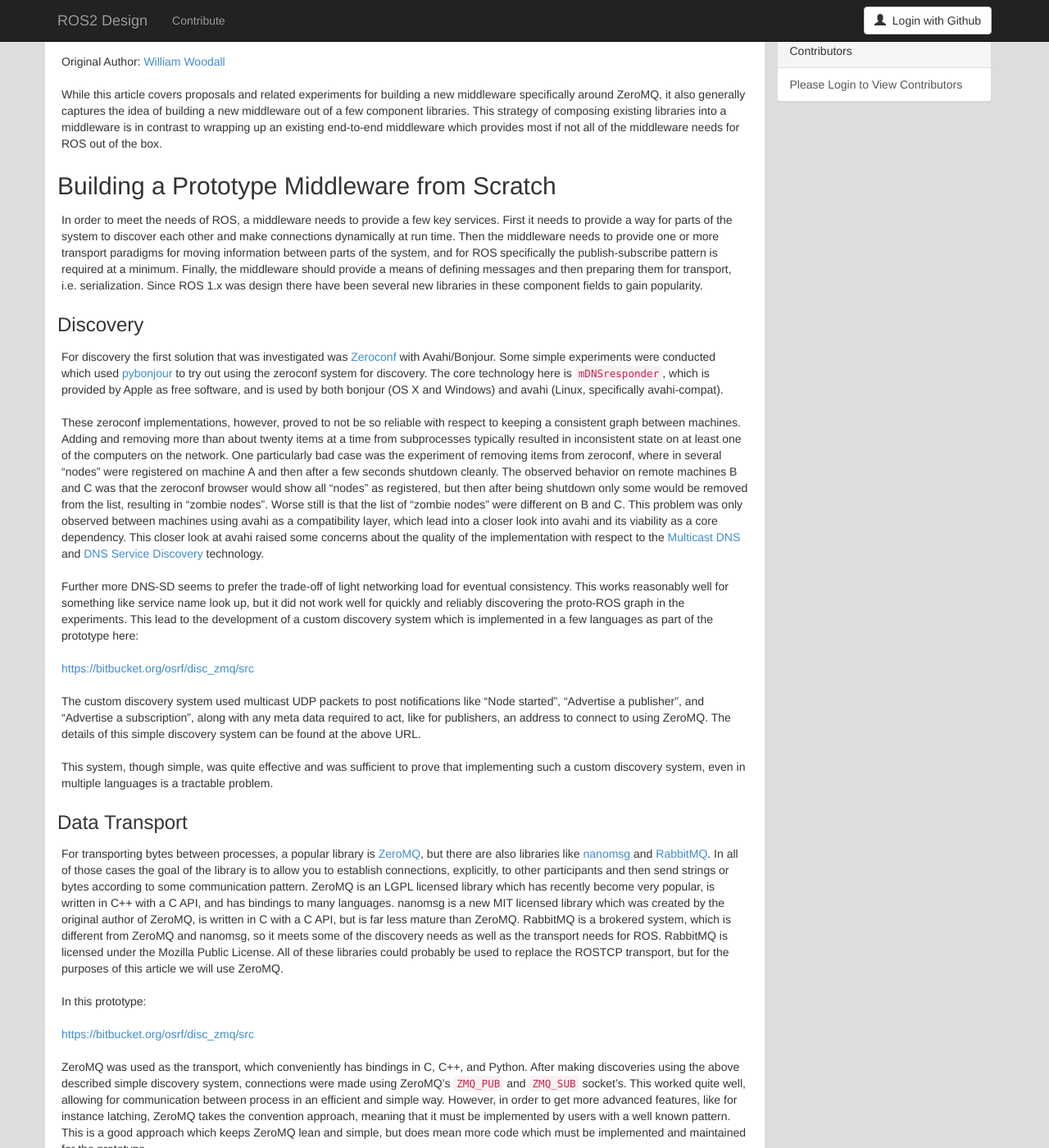
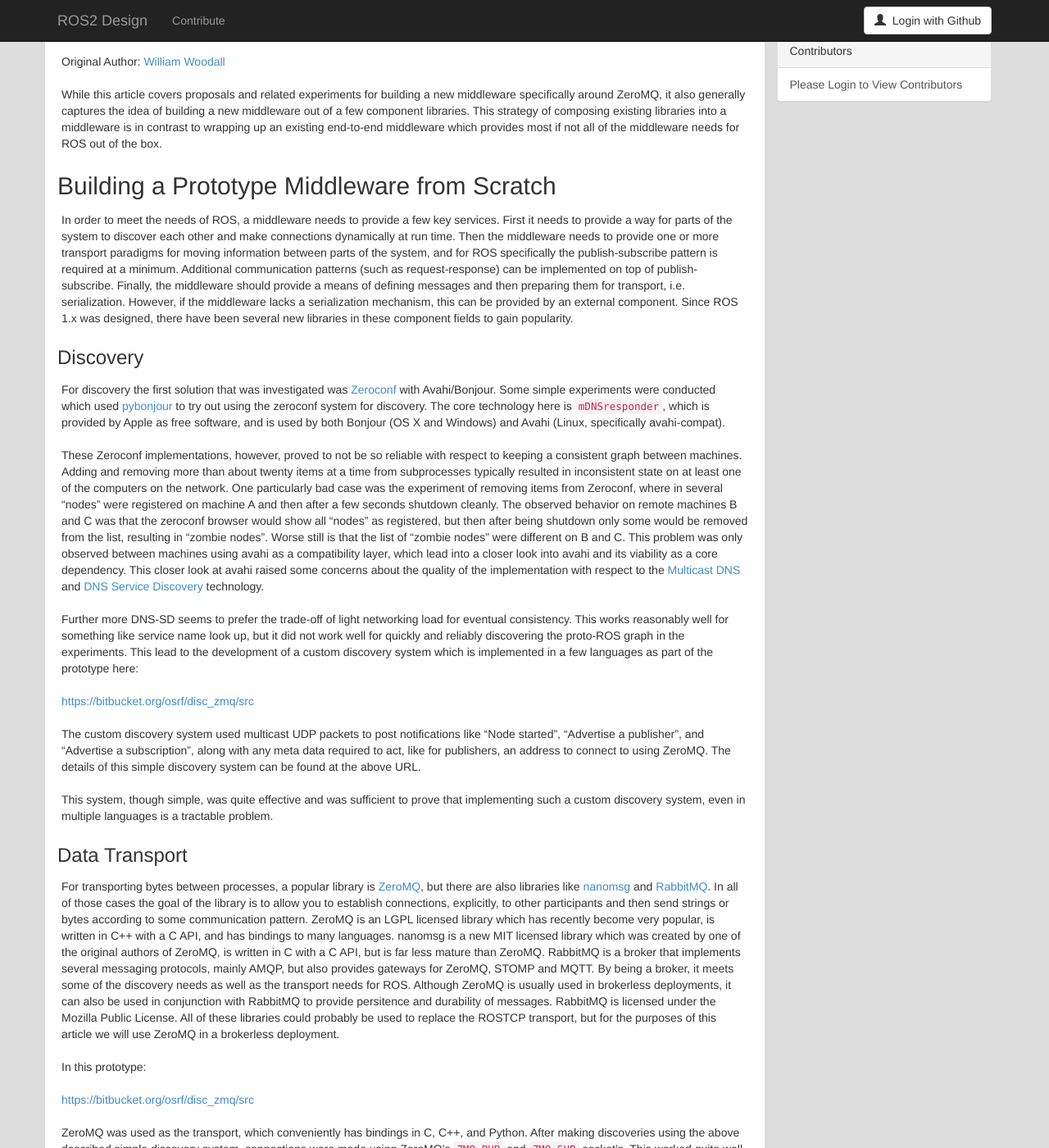
Before and after one commit to ros2/design, a Jekyll site: the page built from articles/30_ros_with_zeromq.md, in a window 1280 px wide and 1400 px high, scrolled down 237 px. Shown: the whole window at 82% size. Built offline with Jekyll 4.4.1, drawn with Linux system fonts in a browser that asks for light colours; nearby versions of some CDN libraries; some of the changed text lies outside the part shown.

Commit message:
added content to zeromq article

```diff
--- a/articles/30_ros_with_zeromq.md
+++ b/articles/30_ros_with_zeromq.md
@@ -29,19 +29,19 @@
 
 In order to meet the needs of ROS, a middleware needs to provide a few key services.
 First it needs to provide a way for parts of the system to discover each other and make connections dynamically at run time.
-Then the middleware needs to provide one or more transport paradigms for moving information between parts of the system, and for ROS specifically the publish-subscribe pattern is required at a minimum.
-Finally, the middleware should provide a means of defining messages and then preparing them for transport, i.e. serialization.
-Since ROS 1.x was design there have been several new libraries in these component fields to gain popularity.
+Then the middleware needs to provide one or more transport paradigms for moving information between parts of the system, and for ROS specifically the publish-subscribe pattern is required at a minimum. Additional communication patterns (such as request-response) can be implemented on top of publish-subscribe.
+Finally, the middleware should provide a means of defining messages and then preparing them for transport, i.e. serialization. However, if the middleware lacks a serialization mechanism, this can be provided by an external component.
+Since ROS 1.x was designed, there have been several new libraries in these component fields to gain popularity.
 
 ### Discovery
 
 For discovery the first solution that was investigated was [Zeroconf](http://en.wikipedia.org/wiki/Zero_configuration_networking) with Avahi/Bonjour.
 Some simple experiments were conducted which used [pybonjour](https://code.google.com/p/pybonjour/) to try out using the zeroconf system for discovery.
-The core technology here is `mDNSresponder`, which is provided by Apple as free software, and is used by both bonjour (OS X and Windows) and avahi (Linux, specifically avahi-compat).
+The core technology here is `mDNSresponder`, which is provided by Apple as free software, and is used by both Bonjour (OS X and Windows) and Avahi (Linux, specifically avahi-compat).
 
-These zeroconf implementations, however, proved to not be so reliable with respect to keeping a consistent graph between machines.
+These Zeroconf implementations, however, proved to not be so reliable with respect to keeping a consistent graph between machines.
 Adding and removing more than about twenty items at a time from subprocesses typically resulted in inconsistent state on at least one of the computers on the network.
-One particularly bad case was the experiment of removing items from zeroconf, where in several "nodes" were registered on machine A and then after a few seconds shutdown cleanly.
+One particularly bad case was the experiment of removing items from Zeroconf, where in several "nodes" were registered on machine A and then after a few seconds shutdown cleanly.
 The observed behavior on remote machines B and C was that the zeroconf browser would show all "nodes" as registered, but then after being shutdown only some would be removed from the list, resulting in "zombie nodes".
 Worse still is that the list of "zombie nodes" were different on B and C.
 This problem was only observed between machines using avahi as a compatibility layer, which lead into a closer look into avahi and its viability as a core dependency.
@@ -63,10 +63,10 @@
 For transporting bytes between processes, a popular library is [ZeroMQ](http://zeromq.org/), but there are also libraries like [nanomsg](http://nanomsg.org/) and [RabbitMQ](http://www.rabbitmq.com/).
 In all of those cases the goal of the library is to allow you to establish connections, explicitly, to other participants and then send strings or bytes according to some communication pattern.
 ZeroMQ is an LGPL licensed library which has recently become very popular, is written in C++ with a C API, and has bindings to many languages.
-nanomsg is a new MIT licensed library which was created by the original author of ZeroMQ, is written in C with a C API, but is far less mature than ZeroMQ.
-RabbitMQ is a brokered system, which is different from ZeroMQ and nanomsg, so it meets some of the discovery needs as well as the transport needs for ROS.
+nanomsg is a new MIT licensed library which was created by one of the original authors of ZeroMQ, is written in C with a C API, but is far less mature than ZeroMQ.
+RabbitMQ is a broker that implements several messaging protocols, mainly AMQP, but also provides gateways for ZeroMQ, STOMP and MQTT. By being a broker, it meets some of the discovery needs as well as the transport needs for ROS. Although ZeroMQ is usually used in brokerless deployments, it can also be used in conjunction with RabbitMQ to provide persitence and durability of messages.
 RabbitMQ is licensed under the Mozilla Public License.
-All of these libraries could probably be used to replace the ROSTCP transport, but for the purposes of this article we will use ZeroMQ.
+All of these libraries could probably be used to replace the ROSTCP transport, but for the purposes of this article we will use ZeroMQ in a brokerless deployment.
 
 In this prototype:
 
@@ -78,14 +78,14 @@
 However, in order to get more advanced features, like for instance latching, ZeroMQ takes the convention approach, meaning that it must be implemented by users with a well known pattern.
 This is a good approach which keeps ZeroMQ lean and simple, but does mean more code which must be implemented and maintained for the prototype.
 
-Additionally, ZeroMQ, in particular, relies on reliable transports like TCP or [PGM (Pragmatic General Multicast)](http://en.wikipedia.org/wiki/Pragmatic_General_Multicast), so using it in soft real-time scenarios is sort of a non-starter.
+Additionally, ZeroMQ, in particular, relies on reliable transports like TCP or [PGM (Pragmatic General Multicast)](http://en.wikipedia.org/wiki/Pragmatic_General_Multicast), so it makes it unsuitable for soft real-time scenarios.
 
 ### Message Serialization
 
-In ROS 1.x, messages are defined in `.msg` files and code, which can instantiate and then later serialize the data in that message, is generated at build time for each of the supported languages.
+In ROS 1.x, messages are defined in `.msg` files and code is generated at build time for each of the supported languages. ROS 1.x generated code can instantiate and then later serialize the data in a message as a mechanism for exchanging information.
 Since ROS was created, several popular libraries which take care of this responsibility have come about.
 Google's [Protocol Buffers (Protobuf)](https://code.google.com/p/protobuf/), [MessagePack](http://msgpack.org/), [BSON](http://bsonspec.org/), and [Cap'n Proto](http://kentonv.github.io/capnproto/) are all examples of serialization libraries which have come to popularity since ROS was originally written.
-An entire article could be devoted to the pros and cons of different message definition formats, serialization libraries, and their wire formats, but for the purposes of this prototype we worked with either plain strings or protobuf.
+An entire article could be devoted to the pros and cons of different message definition formats, serialization libraries, and their wire formats, but for the purposes of this prototype we worked with either plain strings or Protobuf.
 
 ## Conclusions
 
```
Also changed, not shown: other parts of articles/30_ros_with_zeromq.md (+2 -2 lines).
